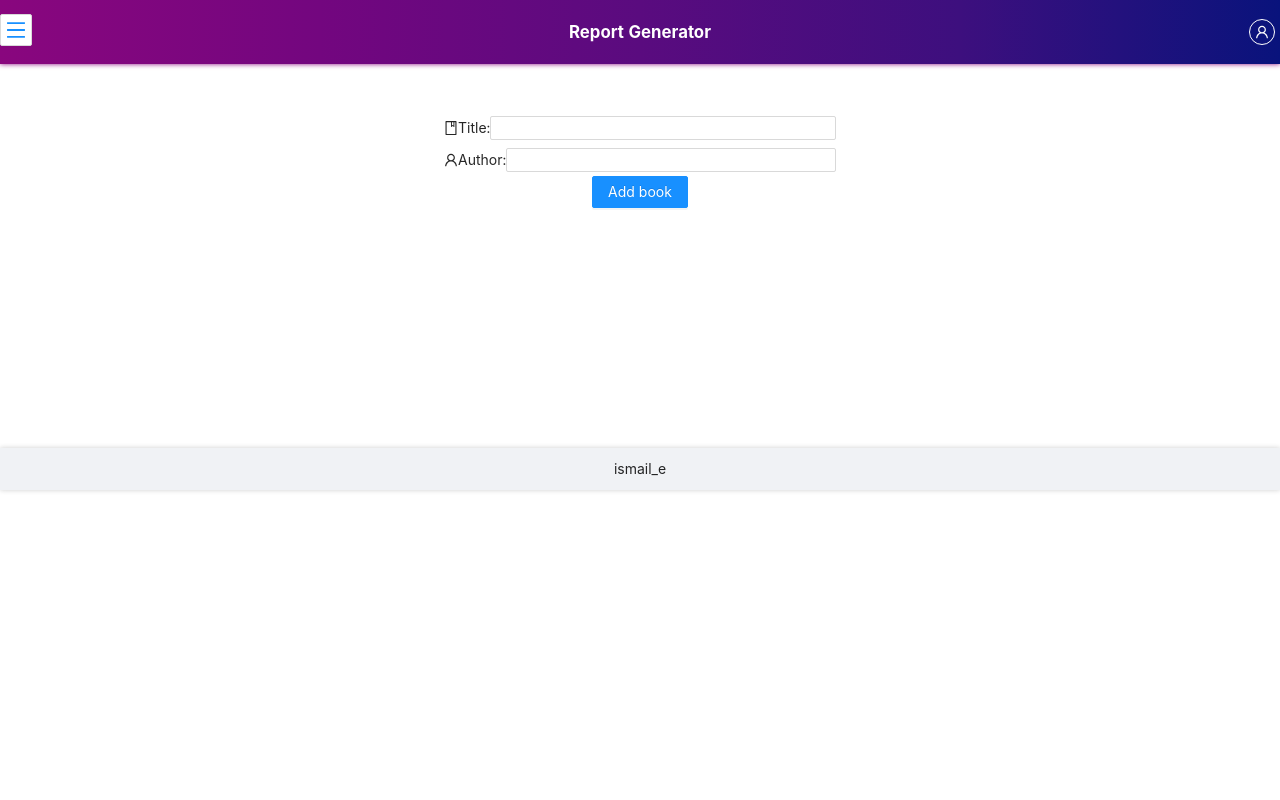
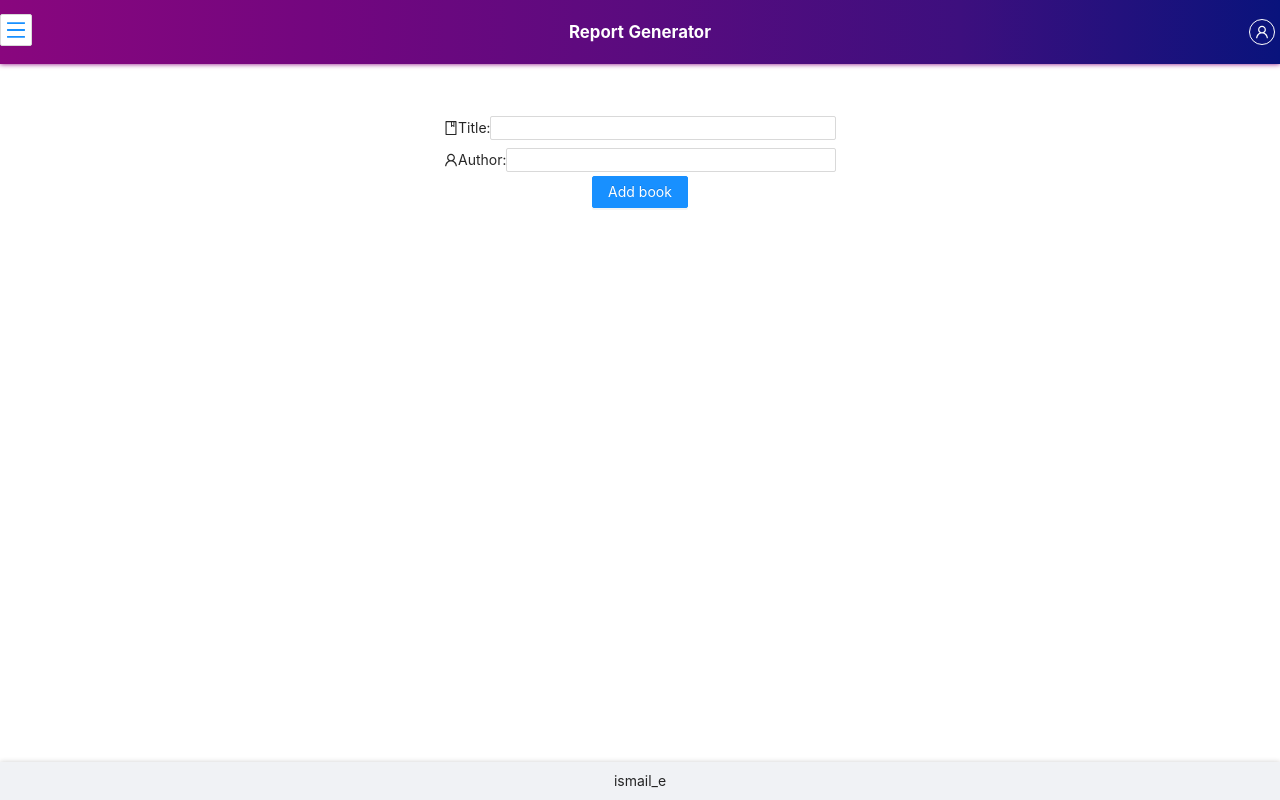
Before and after one commit to imismailpe/reportgenerator, a React (Create React App) app: page / in a window 1280 px wide. Built offline with nearby package versions, Linux system fonts and the light colour scheme.

Commit message:
Update App.css

```diff
--- a/src/App.css
+++ b/src/App.css
@@ -1,5 +1,6 @@
 .App {
   text-align: center;
+  position: relative;
 }
 .headerContainer{
   width: 100%;
@@ -38,9 +39,10 @@
   box-shadow: 0 0 5px #89067e;
 }
 .ant-layout-footer{
-  padding: 10px;
-  position: sticky;
+  padding: 8px;
+  position: fixed;
   bottom: 0;
+  width: 100%;
   z-index: 500;
   box-shadow: 0 0 5px #cfcfcf;
 }
@@ -77,7 +79,7 @@
 .deleteBookButton{
   border: 1px solid rgb(104, 87, 87);
   background-color: #fa4040;
-  color: #f1cdf5;
+  color: #f1fdf5;
   padding: 3px;
   border-radius: 3px;
   cursor: pointer;
```
